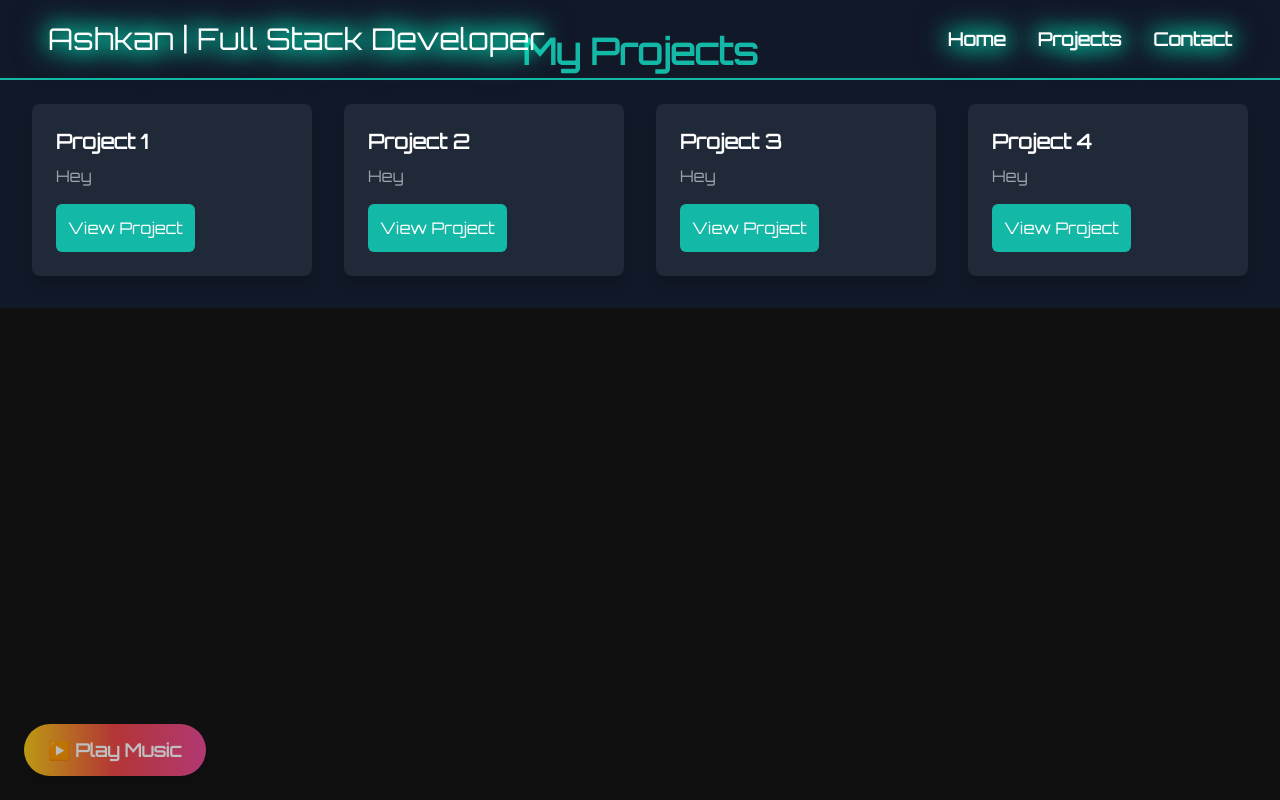
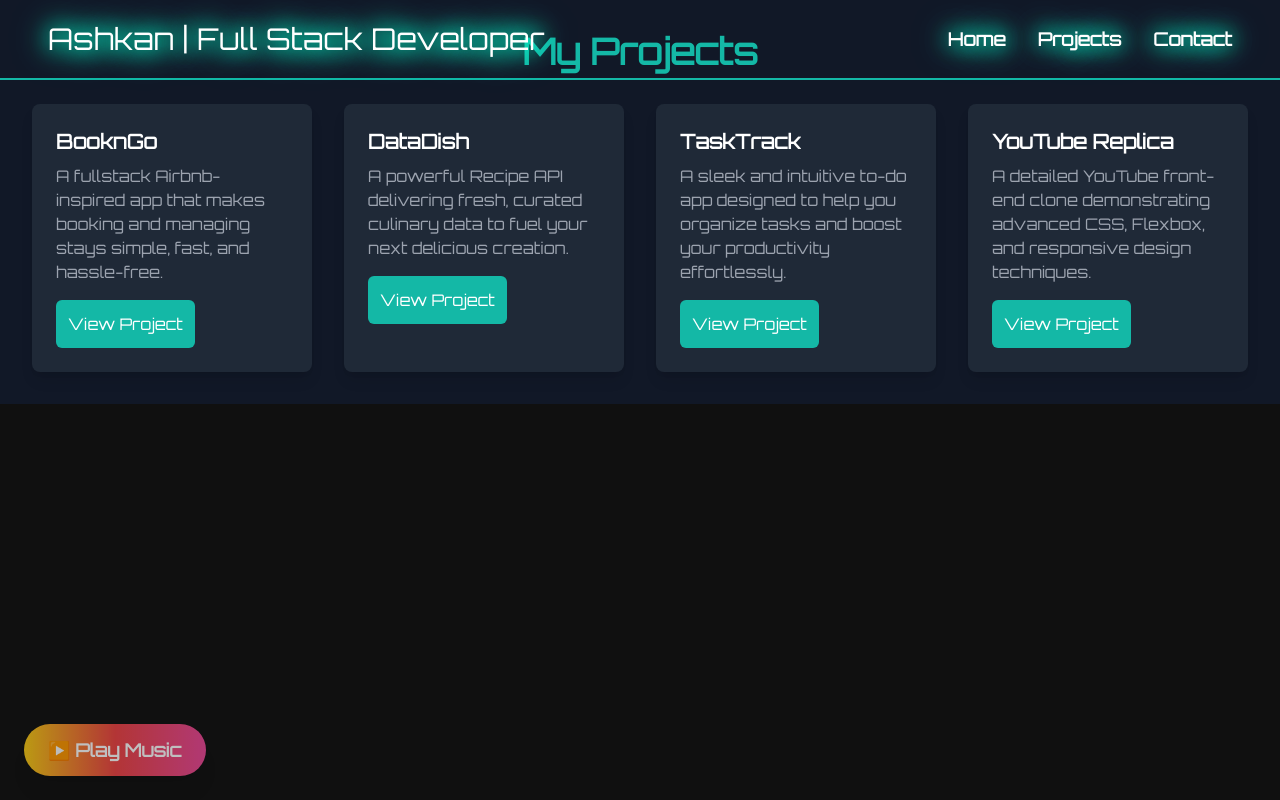
Before and after one commit to ashkan1010X/WebPortfolio, a React (Vite) app: page /projects in a window 1280 px wide. Built offline with nearby package versions, Linux system fonts and the light colour scheme; the HTML template or start-up script is replaced by a standard one.

Commit message:
Projects.jsx update with improved titles and desc.

```diff
--- a/src/components/BackgroundAudio.jsx
+++ b/src/components/BackgroundAudio.jsx
@@ -1,4 +1,4 @@
-import React, { useRef, useState } from "react";
+import React, { useRef, useState, useEffect } from "react";
 
 const BackgroundAudio = () => {
   const audioRef = useRef(null);
@@ -22,6 +22,21 @@ const BackgroundAudio = () => {
       setIsMuted(audioRef.current.muted);
     }
   };
+
+  // Keybind listener for 'm' key to toggle mute/unmute
+  useEffect(() => {
+    const handleKeyDown = (e) => {
+      if (e.key.toLowerCase() === "m" && hasPlayed) {
+        toggleMute();
+      }
+    };
+
+    window.addEventListener("keydown", handleKeyDown);
+
+    return () => {
+      window.removeEventListener("keydown", handleKeyDown);
+    };
+  }, [hasPlayed, isMuted]); // Contingent on hasPlayed and isMuted for fresh toggleMute access
 
   const baseButtonClass =
     "fixed bottom-6 left-6 z-50 px-6 py-3 rounded-full font-bold text-lg shadow-xl transition transform hover:scale-105 animate-pulse";
--- a/src/components/Navbar.jsx
+++ b/src/components/Navbar.jsx
@@ -1,16 +1,9 @@
-import React, { useState } from "react";
 import { Link } from "react-router-dom";
-import "../index.css"; // Ensure Tailwind classes and custom styles are imported
+import "../index.css";
 
 const Navbar = () => {
-  const [menuOpen, setMenuOpen] = useState(false);
-
   return (
-    <div
-      className={`navbar-container ${
-        menuOpen ? "open" : ""
-      } fixed top-0 left-0 w-full h-20 flex justify-between items-center px-12 bg-transparent z-50 border-b-2 border-teal-500`}
-    >
+    <div className="navbar-container fixed top-0 left-0 w-full h-20 flex justify-between items-center px-12 bg-transparent z-50 border-b-2 border-teal-500">
       {/* Logo */}
       <div className="logo">
         <h1 className="glowing-text text-3xl text-white text-shadow-md">
@@ -21,14 +14,14 @@ const Navbar = () => {
       {/* Navigation links */}
       <ul className="nav-links flex gap-8 list-none text-lg font-semibold text-white">
         <li>
-          <Link to="/" className="nav-link glowing-text hover:text-teal-500">
+          <Link to="/" className="nav-link glowing-text hover:text-yellow-400">
             Home
           </Link>
         </li>
         <li>
           <Link
             to="/projects"
-            className="nav-link glowing-text hover:text-teal-500"
+            className="nav-link glowing-text hover:text-yellow-400"
           >
             Projects
           </Link>
@@ -36,7 +29,7 @@ const Navbar = () => {
         <li>
           <Link
             to="/contact"
-            className="nav-link glowing-text hover:text-teal-500"
+            className="nav-link glowing-text hover:text-yellow-400"
           >
             Contact
           </Link>
--- a/src/index.css
+++ b/src/index.css
@@ -1,16 +1,13 @@
-/* ✅ Orbitron font must be imported first */
 @import url("https://fonts.googleapis.com/css2?family=Orbitron&display=swap");
 
-/* Tailwind's base styles */
 @tailwind base;
 @tailwind components;
 @tailwind utilities;
 
-/* ✅ Apply the Orbitron font globally */
 body {
-  background-color: #101010; /* Dark background */
-  color: #fff; /* White text */
-  font-family: "Orbitron", sans-serif; /* Futuristic font */
+  background-color: #101010;
+  color: #fff;
+  font-family: "Orbitron", sans-serif;
 }
 
 /* Glowing effect for text */
--- a/src/pages/Contact.jsx
+++ b/src/pages/Contact.jsx
@@ -2,7 +2,7 @@ import React, { useState } from "react";
 import emailjs from "emailjs-com";
 
 const Contact = () => {
-  // Manage form data with useState (just like in the first form)
+  // Manage form data with useState
   const [formData, setFormData] = useState({
     name: "",
     email: "",
@@ -27,18 +27,18 @@ const Contact = () => {
     // Send email via EmailJS
     emailjs
       .sendForm(
-        "service_csmyfus", // Your service ID
-        "template_lkedkvh", // Your template ID
-        e.target, // The form element
-        "kL-tg3hXqPak5QVS_" // Your user ID
+        "service_csmyfus", // Service ID
+        "template_lkedkvh", // Template ID
+        e.target,
+        "kL-tg3hXqPak5QVS_" // emailJs user ID
       )
       .then(
         (result) => {
-          setStatus("Thank you for reaching out!"); // Success message
-          setFormData({ name: "", email: "", message: "" }); // Reset form
+          setStatus("Thank you for reaching out!");
+          setFormData({ name: "", email: "", message: "" });
         },
         (error) => {
-          setStatus("Something went wrong. Please try again."); // Error message
+          setStatus("Something went wrong. Please try again.");
         }
       );
   };
--- a/src/pages/Home.jsx
+++ b/src/pages/Home.jsx
@@ -1,20 +1,25 @@
-import React from "react";
-import "../index.css"; // Ensure updated CSS is imported
+import "../index.css";
 
 const Home = () => {
   return (
     <>
-      {/* Hero section */}
       <section className="hero relative h-screen bg-gradient-to-r from-gray-900 to-black flex justify-center items-center text-center px-8">
-        <div className="absolute inset-0 bg-black opacity-60"></div>{" "}
-        {/* Dark overlay to enhance text visibility */}
-        {/* Description Section positioned at the top-left, below navbar */}
-        <div className="absolute top-24 left-8 text-white text-opacity-90"></div>
-        {/* Hero Content */}
-        <div className="content text-white relative z-10">
+        <div className="absolute inset-0 bg-black opacity-60"></div>
+
+        {/* Hero Content including description */}
+        <div className="content text-white relative z-10 max-w-xl px-4 mx-auto">
+          <div className="mb-8 text-red-300 text-opacity-90 font-medium leading-relaxed text-center">
+            <p>
+              Crafting modern, scalable web solutions with clean code and
+              creative design. Passionate about turning ideas into seamless
+              digital experiences.
+            </p>
+          </div>
+
           <h1 className="text-6xl font-bold glowing-text mb-6">
-            Welcome to My Portfolio
+            Welcome to the Code
           </h1>
+
           <p className="mt-4 text-xl text-opacity-80">
             Explore my projects, skills, and passion for web development.
           </p>
--- a/src/pages/Projects.jsx
+++ b/src/pages/Projects.jsx
@@ -1,26 +1,29 @@
-import React from "react";
-import "../index.css"; // Ensure updated CSS is imported
+import "../index.css";
 
 const Projects = () => {
   const projectList = [
     {
-      title: "Project 1",
-      description: "Hey",
+      title: "BooknGo",
+      description:
+        "A fullstack Airbnb-inspired app that makes booking and managing stays simple, fast, and hassle-free.",
       link: "https://bookngo.onrender.com//",
     },
     {
-      title: "Project 2",
-      description: "Hey",
+      title: "DataDish",
+      description:
+        "A powerful Recipe API delivering fresh, curated culinary data to fuel your next delicious creation.",
       link: "https://cooking-api-lyart.vercel.app/",
     },
     {
-      title: "Project 3",
-      description: "Hey",
+      title: "TaskTrack",
+      description:
+        "A sleek and intuitive to-do app designed to help you organize tasks and boost your productivity effortlessly.",
       link: "https://to-do-list-five-jade.vercel.app/",
     },
     {
-      title: "Project 4",
-      description: "Hey",
+      title: "YouTube Replica",
+      description:
+        "A detailed YouTube front-end clone demonstrating advanced CSS, Flexbox, and responsive design techniques.",
       link: "https://ashkan1010x.github.io/replicaYoutube/",
     },
   ];
@@ -31,7 +34,6 @@ const Projects = () => {
         My Projects
       </h2>
 
-      {/* Using CSS Grid for the projects layout */}
       <div className="grid grid-cols-1 sm:grid-cols-2 md:grid-cols-3 lg:grid-cols-4 gap-8 justify-center cursor-pointer">
         {projectList.map((proj, idx) => (
           <div
```
